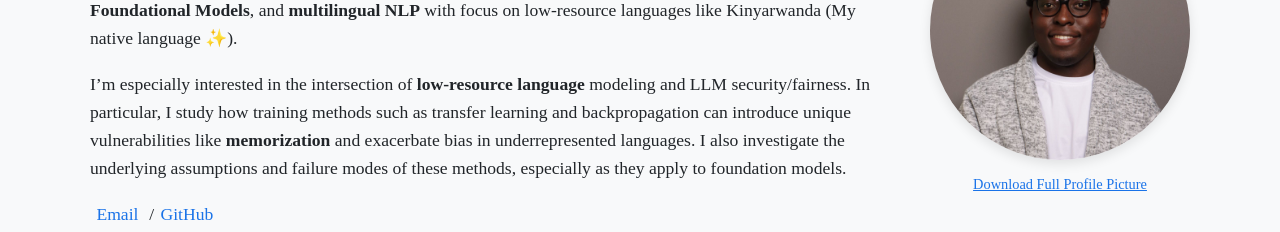
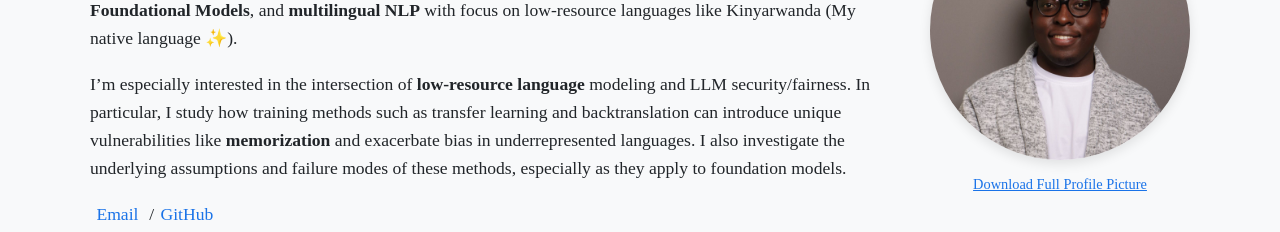
Before and after one commit to Manzi-Fabrice/manzi-fabrice.github.io, a React (Vite) app: page / in a window 1280 px wide. Shown: the part 216-448 px from the top of the page. Built offline with nearby package versions, Linux system fonts and the light colour scheme.

Commit message:
fix vite

```diff
--- a/src/index.jsx
+++ b/src/index.jsx
@@ -16,7 +16,7 @@ function App() {
         </p>
         <p>
           I’m especially interested in the intersection of <strong>low-resource language </strong>modeling and LLM security/fairness.
-          In particular, I study how training methods such as transfer learning and backpropagation can introduce
+          In particular, I study how training methods such as transfer learning and backtranslation can introduce
           unique vulnerabilities like <strong>memorization</strong> and exacerbate bias in underrepresented languages.
           I also investigate the underlying assumptions and failure modes of these methods, especially as they apply to foundation models.
         </p>
```
